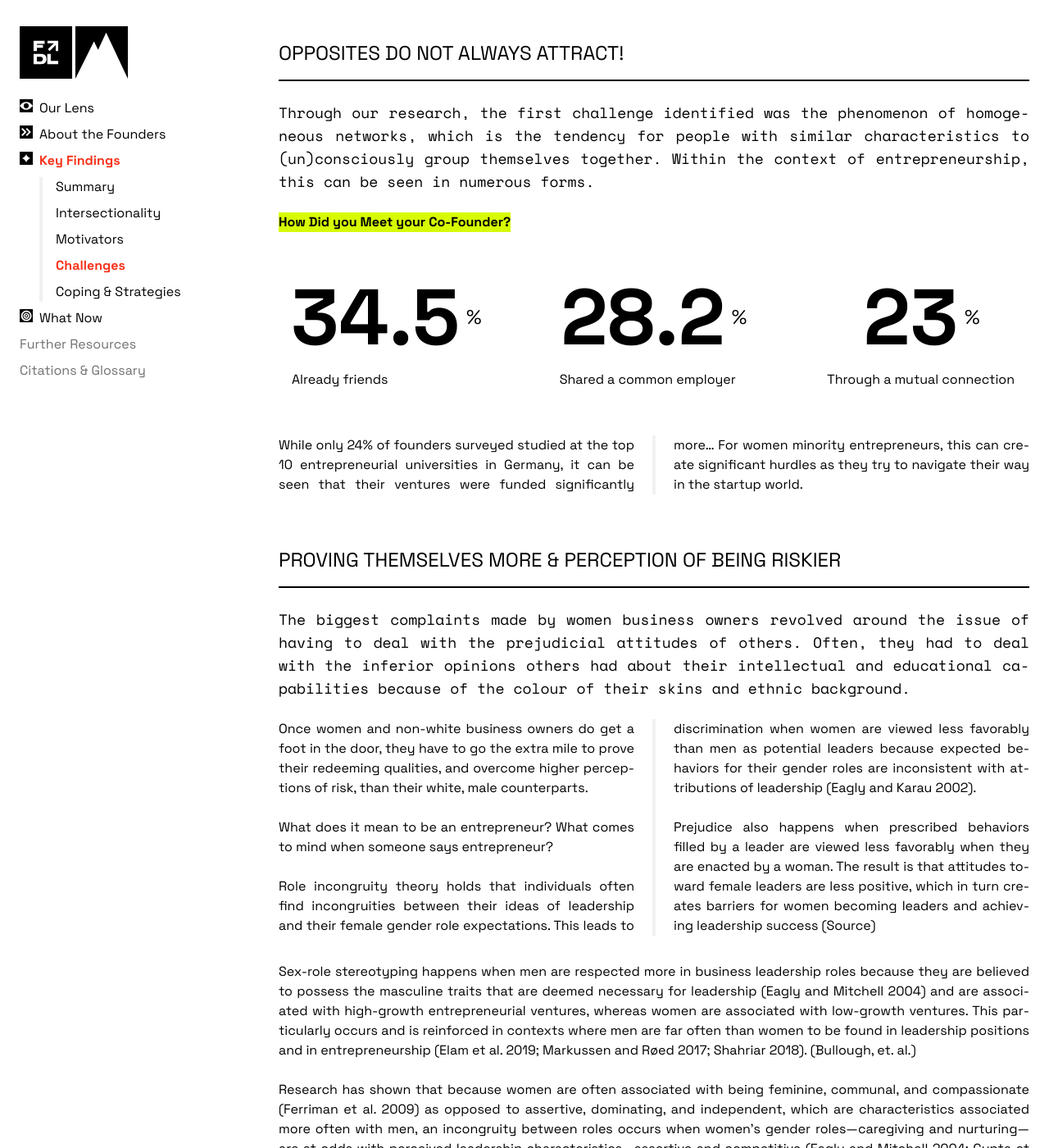
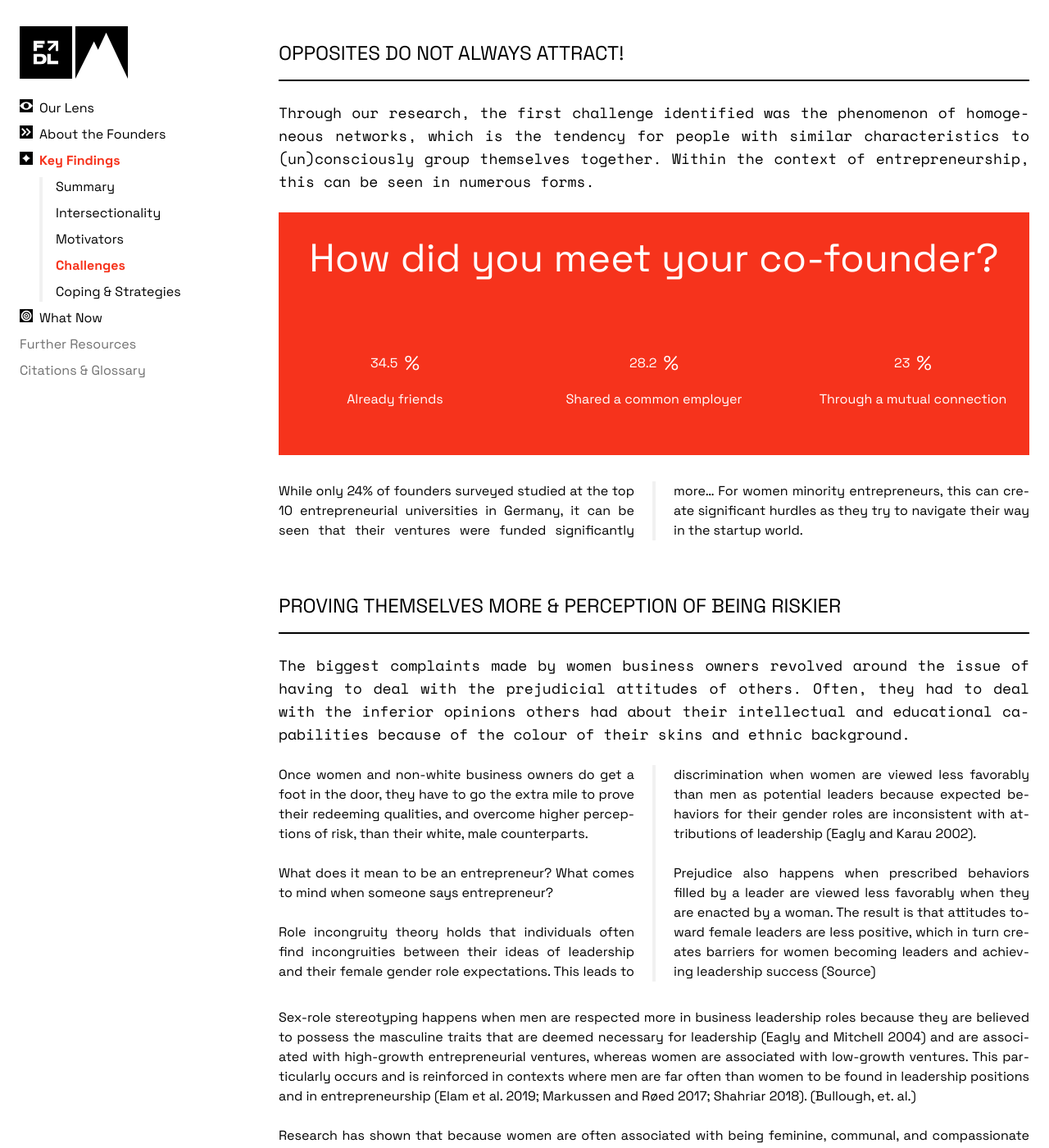
Before and after one commit to Founderland/Report, a Jekyll site: the page built from index.html, in a window 1280 px wide and 1400 px high, scrolled down 13314 px. Shown: the whole window at 82% size. Built offline with Jekyll 4.4.1, drawn with Linux system fonts in a browser that asks for light colours.

Commit message:
cards wip, adapting to larger content areas

```diff
--- a/_includes/section-3.html
+++ b/_includes/section-3.html
@@ -104,23 +104,23 @@
 
     <h3>Opposites do not always attract!</h3>
     <p class="lead">Through our research, the first challenge identified was the phenomenon of homogeneous networks, which is the tendency for people with similar characteristics to (un)consciously group themselves together. Within the context of entrepreneurship, this can be seen in numerous forms. </p>
-    <p class="edit"><strong>How Did you Meet your Co-Founder?</strong></p>
-    <div class="mixed-col">
-        <div class="col-span-4 card">
+    <div class="card mixed-col bg-red text-white">
+        <p class="title col-span-12 edit">How did you meet your co-founder?</p>
+        <div class="col-span-4">
             <div class="stat">
                 <div class="digit">34.5</div>
                 <div class="label">%</div>
             </div>
             <p>Already friends</p>
         </div>
-        <div class="col-span-4 card">
+        <div class="col-span-4">
             <div class="stat">
                 <div class="digit">28.2</div>
                 <div class="label">%</div>
             </div>
             <p>Shared a common employer</p>
         </div>
-        <div class="col-span-4 card">
+        <div class="col-span-4">
             <div class="stat">
                 <div class="digit">23</div>
                 <div class="label">%</div>
@@ -128,7 +128,8 @@
             <p>Through a mutual connection</p>
         </div>
     </div>
-    <p class="text-col">While only 24% of <span class="edit"></span>founders surveyed studied</span> at the top 10 entrepreneurial universities in Germany, it can be seen that their ventures were funded significantly more… For women minority entrepreneurs, this can create significant hurdles as they try to navigate their way in the startup world.</p>
+
+    <p class="text-col">While only 24% of <span class="edit">founders surveyed studied</span> at the top 10 entrepreneurial universities in Germany, it can be seen that their ventures were funded significantly more… For women minority entrepreneurs, this can create significant hurdles as they try to navigate their way in the startup world.</p>
 
     <h3>Proving themselves more & perception of being riskier</h3>
     <p class="lead">The biggest complaints made by women business owners revolved around the issue of having to deal with the prejudicial attitudes of others. Often, they had to deal with the inferior opinions others had about their intellectual and educational capabilities because of the colour of their skins and ethnic background.</p>
--- a/assets/styles/output.css
+++ b/assets/styles/output.css
@@ -567,6 +567,10 @@ video {
   grid-column: span 1 / span 1;
 }
 
+.col-span-12 {
+  grid-column: span 12 / span 12;
+}
+
 .col-span-4 {
   grid-column: span 4 / span 4;
 }
@@ -1142,7 +1146,20 @@ figcaption {
   padding-right: 1rem;
   padding-top: 2rem;
   padding-bottom: 2rem;
+  margin-bottom: 2rem;
+}
+
+.card.text-white * {
+  color: white;
+}
+
+.card p {
   text-align: center;
+}
+
+.card .title {
+  font-size: 3rem;
+  line-height: 1;
 }
 
 .card .stat {
@@ -1153,9 +1170,15 @@ figcaption {
   align-items: center;
 }
 
-.card .stat .digit {
+.card .stat .digit-lg {
   font-size: 6rem;
   line-height: 1;
+  font-weight: bold;
+}
+
+.card .stat .digit-sm {
+  font-size: 1.875rem;
+  line-height: 2.25rem;
   font-weight: bold;
 }
 
@@ -1565,6 +1588,13 @@ nav.active {
 .section-head .title-card {
   --tw-text-opacity: 1;
   color: rgb(255 255 255 / var(--tw-text-opacity));
+}
+
+.card.section-head .title-card * {
+  color: white;
+}
+
+.section-head .title-card {
   --tw-bg-opacity: 1;
   background-color: rgb(0 0 0 / var(--tw-bg-opacity));
   padding: 3rem;
@@ -1613,7 +1643,7 @@ nav.active {
 /* #EDITS
 a helper class used to highlight the content edits I made, to discuss w Janine */
 
-.edit {
+body.edit-on .edit {
   --tw-bg-opacity: 1;
   background-color: rgb(215 251 3 / var(--tw-bg-opacity));
   display: inline-block;
```
Also changed, not shown: assets/styles/input.css (+15 -4 lines).
